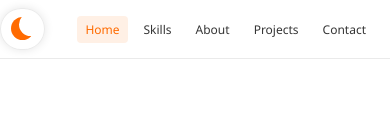
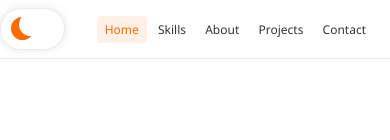
Before and after one commit to ViaHub92/My-Portfolio, a React (Create React App) app: page / in a window 390 px wide. Shown: the top 140 px of the page. Built offline with nearby package versions, Linux system fonts and the light colour scheme.

Commit message:
reduced gap for nav links on mobile

```diff
--- a/src/App.css
+++ b/src/App.css
@@ -466,7 +466,7 @@ body {
 
   .nav-links {
     display: flex;
-    gap: 0.5rem;
+    gap: 0.2rem;
     font-size: 10px;
   }
 
```
